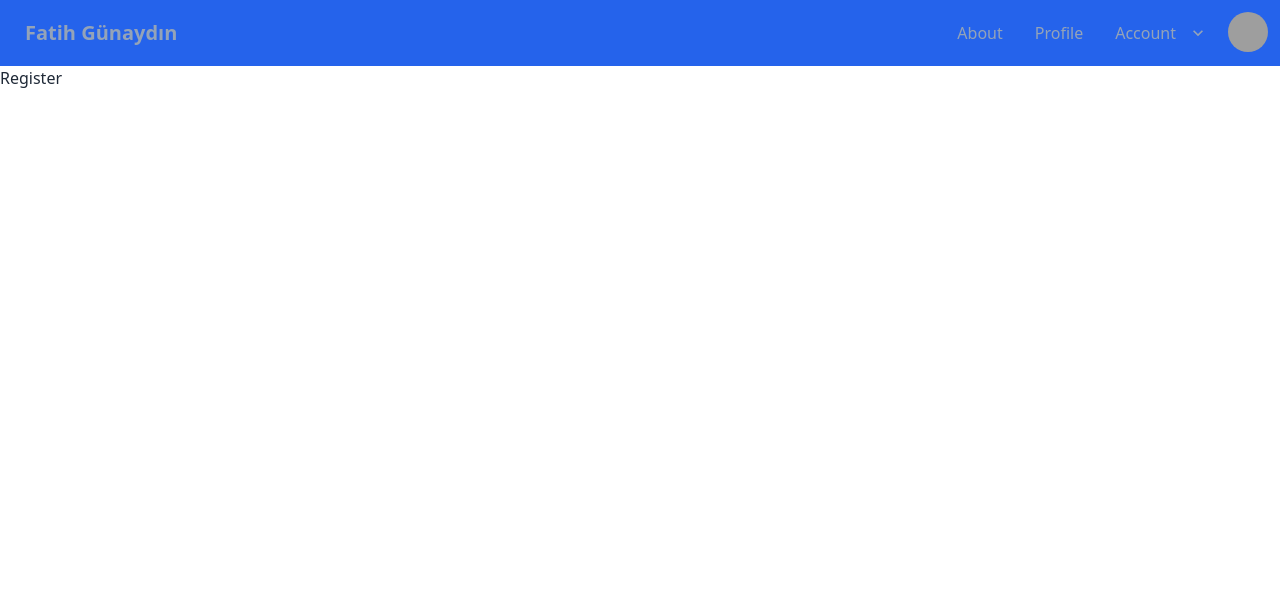
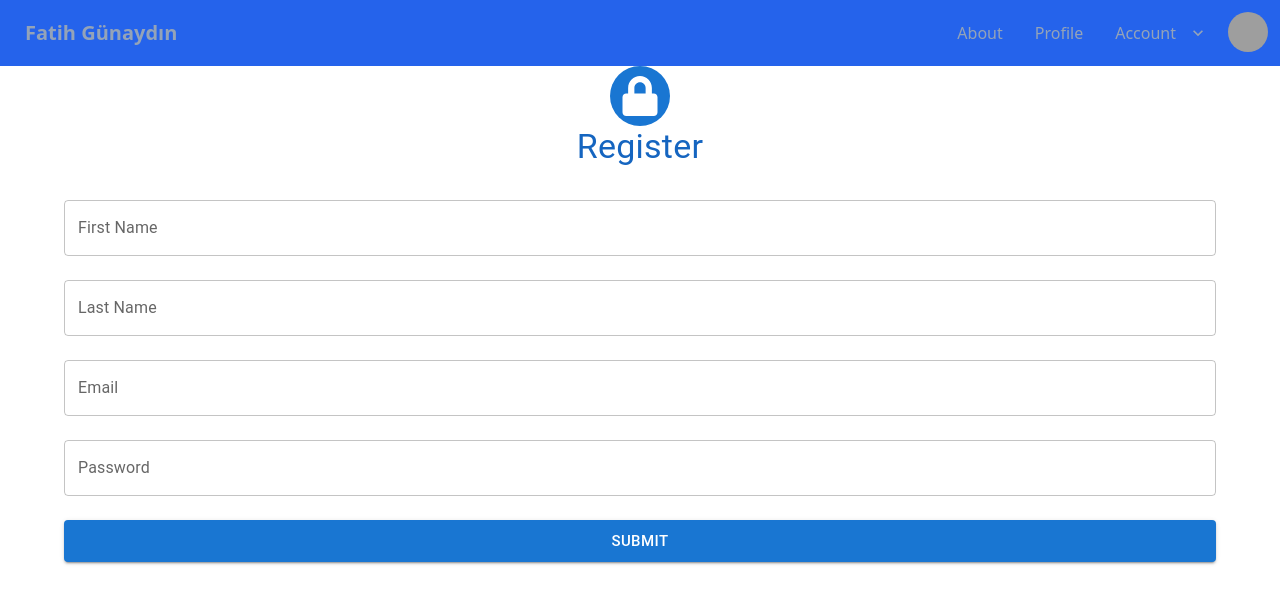
Before and after one commit to FatihG34/Portfolio_Blog_App, a React (Create React App) app: page /Register in a window 1280 px wide. Shown: the top 604 px of the page. Built offline with nearby package versions, Linux system fonts and the light colour scheme; grey boxes are pictures that could not be loaded.

Commit message:
form and register page modified

```diff
--- a/package.json
+++ b/package.json
@@ -16,6 +16,7 @@
     "formik": "^2.2.9",
     "react": "^18.2.0",
     "react-dom": "^18.2.0",
+    "react-icons": "^4.4.0",
     "react-router-dom": "^6.3.0",
     "react-scripts": "5.0.1",
     "styled-components": "^5.3.5",
--- a/src/components/form/Form.jsx
+++ b/src/components/form/FormComp.jsx
@@ -1,9 +1,9 @@
 import React from 'react';
 import TextField from '@mui/material/TextField';
 import { Button, Stack } from '@mui/material';
-import { ErrorSharp } from '@mui/icons-material';
+import { Form } from 'formik';
 
-const Form = () => {
+const FormComp = ({ values, handleChange, errors, touched, handleBlur }) => {
     return (
         <Form>
             <Stack spacing={3} direction='column' >
@@ -12,7 +12,7 @@ const Form = () => {
                     type='text'
                     name='firstName'
                     variant='outlined'
-                    value={null}
+                    value={values.firstName}
                     onChange={handleChange}
                     onBlur={handleBlur}
                     id="firstName"
@@ -24,9 +24,9 @@ const Form = () => {
                     type='text'
                     name='lastName'
                     variant='outlined'
-                    value={null}
-                    onChange={handleChange && null}
-                    onBlur={handleBlur && null}
+                    value={values.lastName}
+                    onChange={handleChange}
+                    onBlur={handleBlur}
                     id="lastName"
                     helperText={touched.lastName && errors.lastName}
                     error={touched.lastName && Boolean(errors.lastName)}
@@ -37,8 +37,8 @@ const Form = () => {
                     id="email"
                     type="email"
                     variant="outlined"
-                    value={null}
-                    onChange={handleChange && null}
+                    value={values.email}
+                    onChange={handleChange}
                     onBlur={handleBlur && null}
                     helperText={touched.email && errors.email}
                     error={touched.email && Boolean(errors.email)}
@@ -49,7 +49,7 @@ const Form = () => {
                     id="password"
                     type="password"
                     variant="outlined"
-                    value={null}
+                    value={values.password}
                     onChange={handleChange && null}
                     onBlur={handleBlur && null}
                     helperText={touched.password && errors.password}
@@ -59,10 +59,11 @@ const Form = () => {
                     variant='contained'
                     type='submit'
                     value='submit'
+                    size='large'
                 >Submit</Button>
             </Stack>
         </Form>
     )
 }
 
-export default Form
+export default FormComp
--- a/src/pages/register/Register.jsx
+++ b/src/pages/register/Register.jsx
@@ -1,8 +1,45 @@
-import React from 'react'
+import Avatar from '@mui/material/Avatar'
+import Container from '@mui/material/Container'
+import Typography from '@mui/material/Typography'
+import { Formik } from 'formik';
+import { FaLock } from 'react-icons/fa';
+import FormComp from '../../components/form/FormComp';
+import { formSchema } from '../../components/form/formSchema';
 
 const Register = () => {
     return (
-        <div>Register</div>
+        <Container>
+            <Avatar
+                sx={{
+                    backgroundColor: 'primary.main',
+                    m: 'auto',
+                    width: 60,
+                    height: 60,
+                }}
+                sizes='100px'
+            >
+                <FaLock size='40' />
+            </Avatar>
+            <Typography
+            variant='h4'
+            align='center'
+            mb={4}
+            color= 'primary.dark'
+            >
+                Register
+            </Typography>
+            <Formik
+            initialValues={{firstName:'', lastName:'', email:'', password:''}}
+            validationSchema={formSchema}
+            onSubmit={(values, actions)=>{
+                actions.resetForm();
+                actions.setSubmitting()
+            }}
+                component={(props) => <FormComp {...props} />}
+            >
+
+            </Formik>
+        </Container>
     )
 }
 
```
Also changed, not shown: 1 other file (tests, documents, lock files or other folders).
